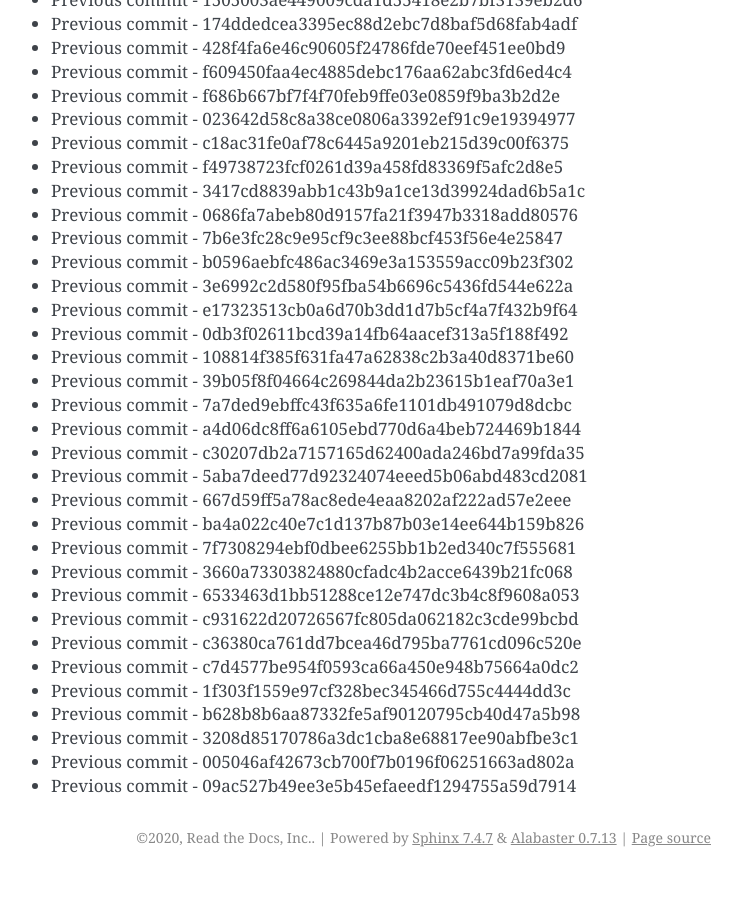
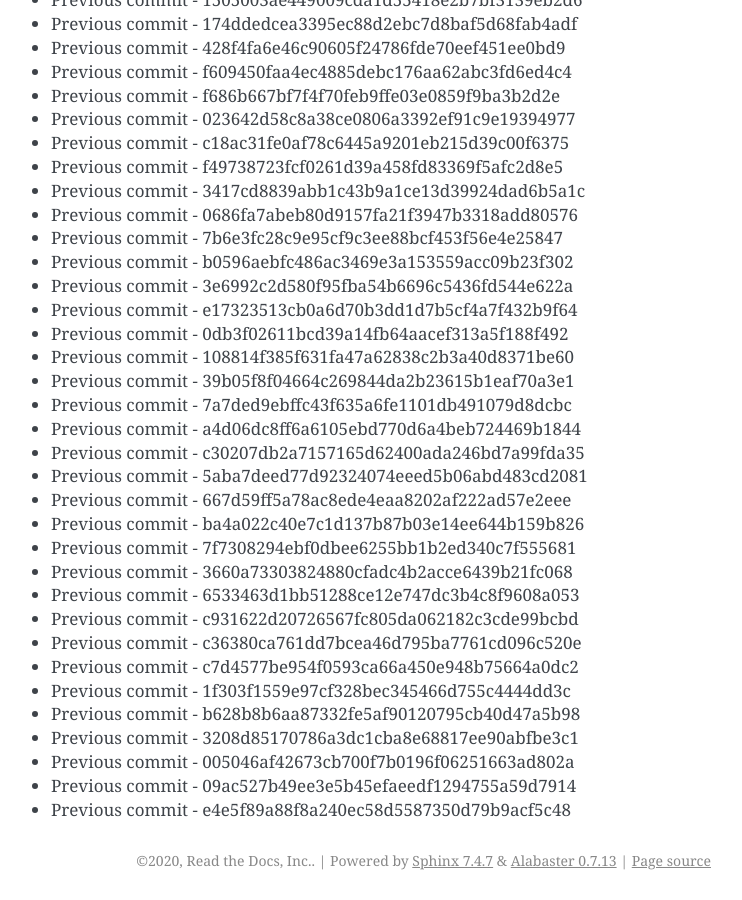
Before and after one commit to readthedocs/rtd-git-stresstest, a Sphinx documentation site: the page built from docs/updates.rst, in a window 1280 px wide and 900 px high, scrolled down 27260 px. Shown: the whole window, without its empty margins (399-1141 px from the left). Built offline with Sphinx 7.4.7, drawn with Linux system fonts in a browser that asks for light colours; before the commit the page ends 28137 px from its top, so only the background shows below that.

Commit message:
Generating commit from previous: e4e5f89a88f8a240ec58d5587350d79b9acf5c48

```diff
--- a/docs/updates.rst
+++ b/docs/updates.rst
@@ -1177,3 +1177,4 @@ It can be tested for any performance characteristics.
 * Previous commit - 3208d85170786a3dc1cba8e68817ee90abfbe3c1
 * Previous commit - 005046af42673cb700f7b0196f06251663ad802a
 * Previous commit - 09ac527b49ee3e5b45efaeedf1294755a59d7914
+* Previous commit - e4e5f89a88f8a240ec58d5587350d79b9acf5c48
```
